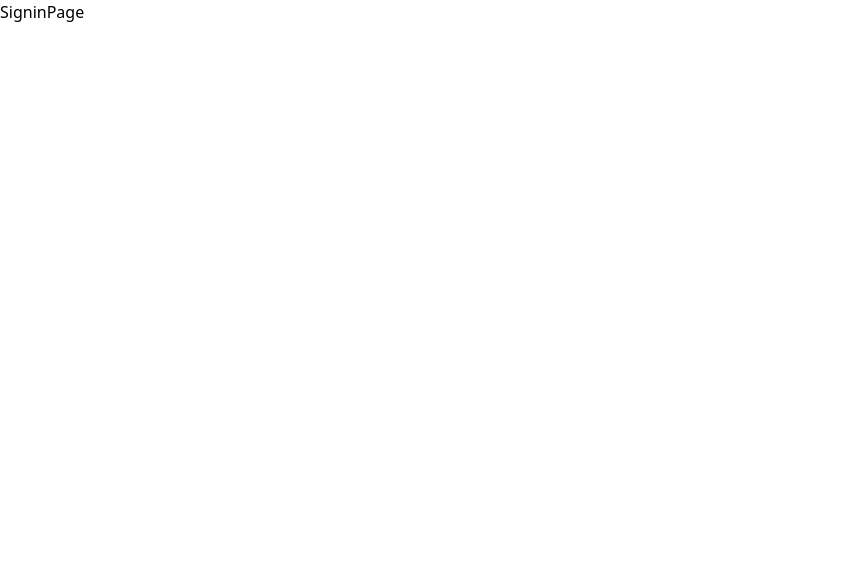
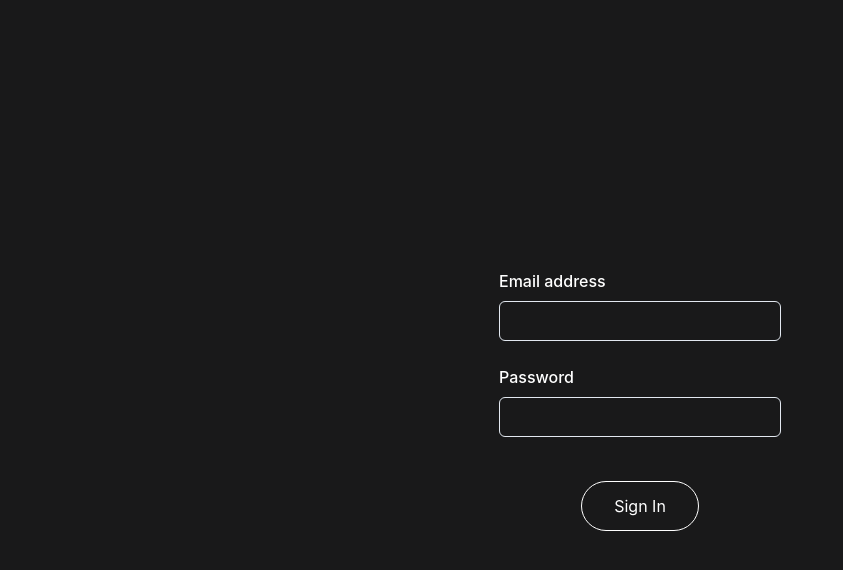
Before and after one commit to kian-farzaneh/hw19, a React (Vite) app: page /signin_page in a window 1280 px wide. Shown: the top 570 px of the page, without its empty margins (0-843 px from the left). Built offline with nearby package versions, Linux system fonts and the light colour scheme.

Commit message:
finish features of signin and create weather page

```diff
--- a/package.json
+++ b/package.json
@@ -10,7 +10,13 @@
     "preview": "vite preview"
   },
   "dependencies": {
+    "@chakra-ui/react": "2",
+    "@emotion/react": "^11.14.0",
+    "@emotion/styled": "^11.14.0",
+    "@types/axios": "^0.14.4",
     "autoprefixer": "^10.4.20",
+    "axios": "^1.7.9",
+    "framer-motion": "^12.4.7",
     "postcss": "^8.5.3",
     "react": "^19.0.0",
     "react-dom": "^19.0.0",
--- a/src/App.tsx
+++ b/src/App.tsx
@@ -1,22 +1,22 @@
-import { BrowserRouter as Router, Routes, Route } from 'react-router-dom';
-import HomePage from './pages/homePage/homePage';
-import SigninPage from './pages/signinPage/signinPage';
-
-
+import { BrowserRouter as Router, Routes, Route } from "react-router-dom";
+import HomePage from "./pages/homePage/homePage";
+import SigninPage from "./pages/signinPage/signinPage";
+import SignupPage from "./pages/singupPage/signupPage";
+import WeatherPage from "./pages/weather/weather";
 
 function App() {
-
   return (
     <>
       <Router>
         <Routes>
-          <Route path='/' element={<HomePage />}/>
-          <Route path='/signin_page' element={<SigninPage />}/>
+          <Route path="/" element={<HomePage />} />
+          <Route path="/signin_page" element={<SigninPage />} />
+          <Route path="/signup_page" element={<SignupPage />} />
+          <Route path="/weather_page" element={<WeatherPage />} />
         </Routes>
       </Router>
     </>
-
-  )
+  );
 }
 
-export default App
+export default App;
--- /dev/null
+++ b/src/components/signin/signin.tsx
@@ -0,0 +1,64 @@
+import { FormControl, FormLabel, Input } from "@chakra-ui/react";
+import axios from "axios";
+import { useEffect, useState } from "react";
+import { useNavigate } from "react-router-dom";
+
+export default function Signin() {
+  const [email, setEmail] = useState("");
+  const [Password, setPassword] = useState("");
+  const navigator = useNavigate();
+
+  const postSigninData = (email: any, password: any) => {
+    axios
+      .post(
+        "http://api.alikooshesh.ir:3000/api/users/login",
+        {
+          email,
+          password,
+        },
+        {
+          headers: {
+            "Content-Type": "application/json",
+            api_key:
+              "farzaneh-1240z5mHL4Z06oIYz9yMtealUlZf0Q25zN9IYQU4mQ2cv5RiWTF4zlVkAW0VIJGu46xGh18zW6duhSjVj5i7lXz9RPKPPWpBCRkjGkSwLmkzaoI4G1YH6t3",
+          },
+        }
+      )
+      .then((response) => {
+        localStorage.setItem("token", response.data.accessToken);
+        navigator("/weather_page");
+      })
+      .catch((err) => console.log(err));
+  };
+
+  return (
+    <div>
+      <FormControl className="flex flex-col justify-center items-center gap-6">
+        <div>
+          <FormLabel color="white">Email address</FormLabel>
+          <Input
+            type="email"
+            value={email}
+            onChange={(e) => setEmail(e.target.value)}
+            className="text-white"
+          />
+        </div>
+        <div>
+          <FormLabel color="white">Password</FormLabel>
+          <Input
+            type="password"
+            value={Password}
+            onChange={(e) => setPassword(e.target.value)}
+            className="text-white"
+          />
+        </div>
+        <button
+          onClick={() => postSigninData(email, Password)}
+          className="border border-white rounded-full px-8 py-3 mt-5 text-white "
+        >
+          Sign In
+        </button>
+      </FormControl>
+    </div>
+  );
+}
--- a/src/main.tsx
+++ b/src/main.tsx
@@ -1,11 +1,13 @@
 import { StrictMode } from "react";
 import { createRoot } from "react-dom/client";
+import App from "./App.tsx";
 import "./index.css";
-import App from "./App.tsx";
-
+import { ChakraProvider } from "@chakra-ui/react";
 
 createRoot(document.getElementById("root")!).render(
-  <StrictMode>
-    <App />
-  </StrictMode>
+  <ChakraProvider>
+    <StrictMode>
+      <App />
+    </StrictMode>
+  </ChakraProvider>
 );
--- a/src/pages/homePage/homePage.tsx
+++ b/src/pages/homePage/homePage.tsx
@@ -1,8 +1,22 @@
-import React from 'react'
-import { Link } from 'react-router-dom'
+import { useNavigate } from "react-router-dom";
 
 export default function HomePage() {
+  const navigator = useNavigate();
+
   return (
-    <Link to={'/signin_page'}>go to signin page</Link>
-  )
+    <div className="bg-[#19191a] w-full h-screen flex justify-center items-center gap-5">
+      <button
+        onClick={() => navigator("/signin_page")}
+        className="border rounded-full py-5 px-10 text-white"
+      >
+        Signin
+      </button>
+      <button
+        onClick={() => navigator("/signup_page")}
+        className="border rounded-full py-5 px-10 text-white"
+      >
+        Signup
+      </button>
+    </div>
+  );
 }
--- a/src/pages/signinPage/signinPage.tsx
+++ b/src/pages/signinPage/signinPage.tsx
@@ -1,7 +1,9 @@
-import React from 'react'
+import Signin from "../../components/signin/signin";
 
 export default function SigninPage() {
   return (
-    <div>SigninPage</div>
-  )
+    <div className="bg-[#19191a] w-full h-screen flex justify-center items-center">
+      <Signin />
+    </div>
+  );
 }
--- /dev/null
+++ b/src/pages/weather/weather.tsx
@@ -0,0 +1,7 @@
+import React from 'react'
+
+export default function WeatherPage() {
+  return (
+    <div>WeatherPage</div>
+  )
+}
```
Also changed, not shown: 1 other file (tests, documents, lock files or other folders).
